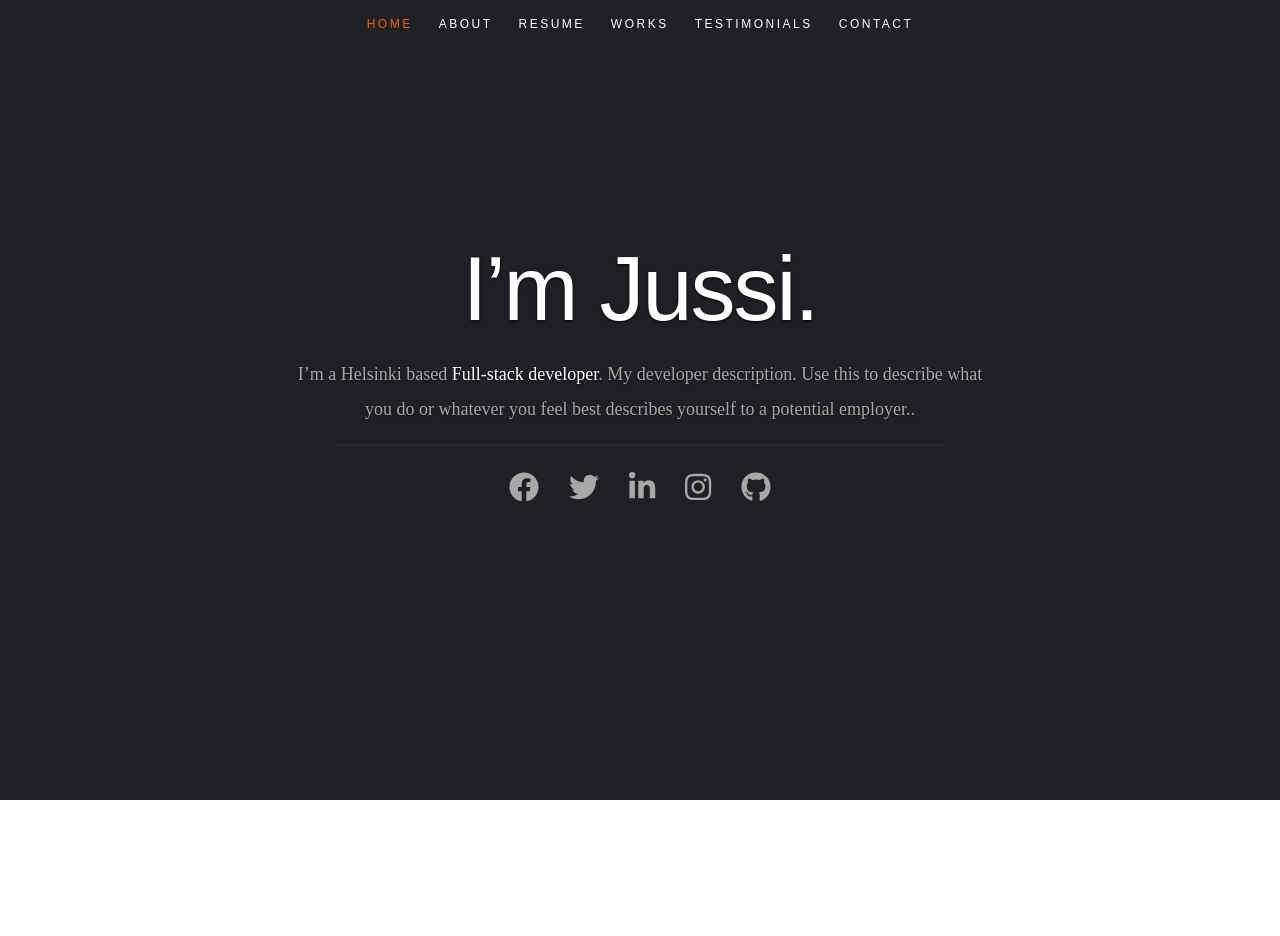
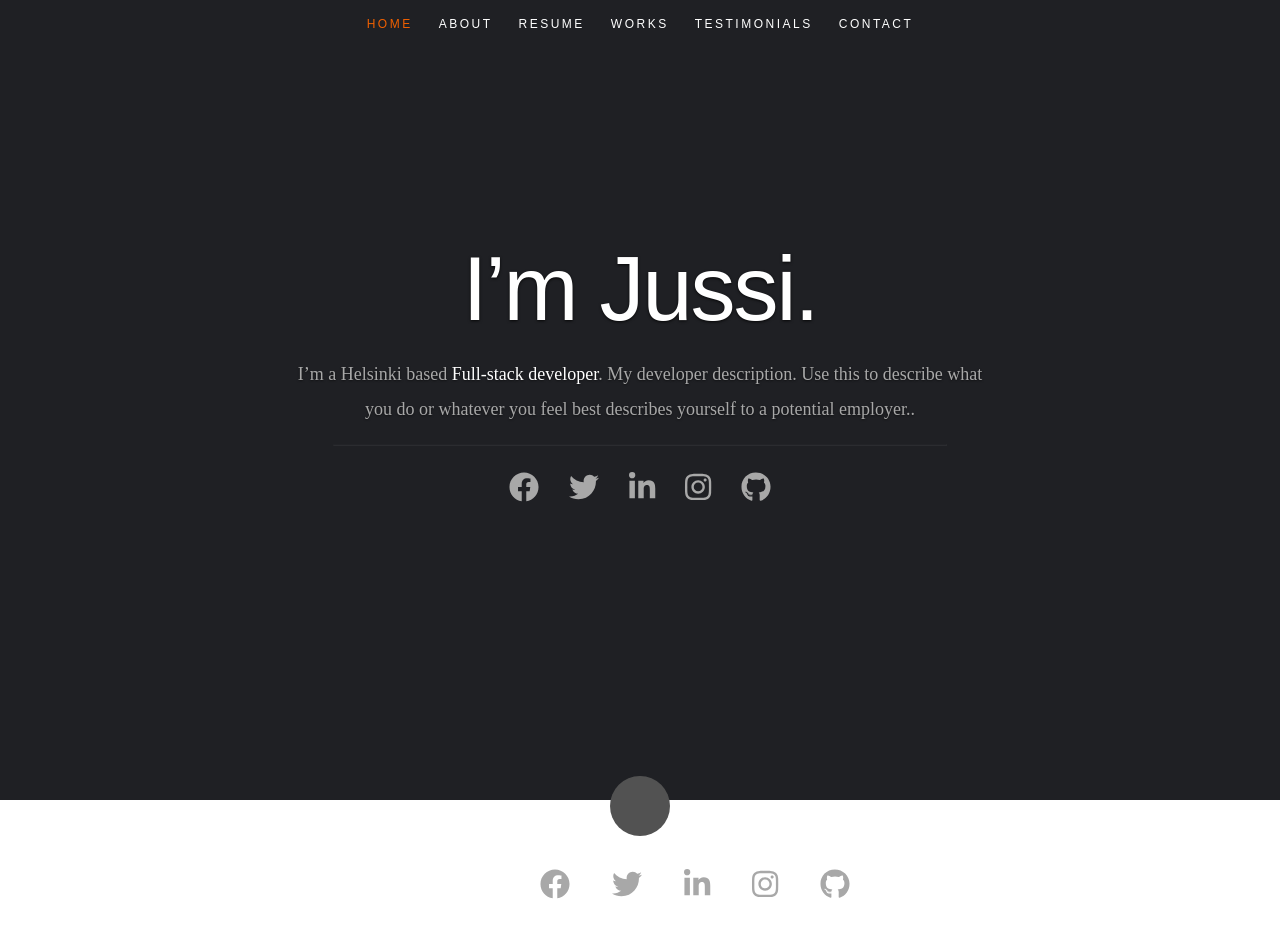
Before and after one commit to JussiLem/jussi-resume, a React (Create React App) app: page / in a window 1280 px wide. Shown: the top 936 px of the page. Before the commit the page ends 800 px from the top, so only its background shows below. Built offline with nearby package versions, Linux system fonts and the light colour scheme.

Commit message:
Added footer

```diff
--- a/src/App.tsx
+++ b/src/App.tsx
@@ -5,6 +5,7 @@ import { getUserMainData } from './mock-data'
 import { MainDataFields } from './common'
 import ErrorFallback from './components/ErrorFallback'
 import Header from './components/Header'
+import Footer from './components/Footer'
 
 const App = () => {
   const [mainData, setMainData] = useState<MainDataFields | null>(null)
@@ -23,7 +24,14 @@ const App = () => {
 
   return (
     <ErrorFallback>
-      <div className="App">{mainData && <Header user={mainData.user} />}</div>
+      <div className="App">
+        {mainData && (
+          <div>
+            <Header user={mainData.user} />
+            <Footer user={mainData.user} />
+          </div>
+        )}
+      </div>
     </ErrorFallback>
   )
 }
--- a/src/components/Banner.tsx
+++ b/src/components/Banner.tsx
@@ -1,16 +1,14 @@
 import React from 'react'
-import { FontAwesomeIcon } from '@fortawesome/react-fontawesome'
-import { SocialFields } from '../common'
+import { UserFields } from '../common'
+import SocialMedia from './SocialMedia'
 
 interface BannerProps {
-  name: string
-  city: string
-  occupation: string
-  description: string
-  socialMedias: SocialFields[]
+  user: UserFields
 }
 
-const Banner = ({ name, city, occupation, description, socialMedias }: BannerProps) => {
+const Banner = ({ user }: BannerProps) => {
+  const { occupation, description, address, name } = user
+  const { city } = address
   return (
     <div className="row banner">
       <div className="banner-text">
@@ -19,17 +17,7 @@ const Banner = ({ name, city, occupation, description, socialMedias }: BannerPro
           I&rsquo;m a {city} based <span>{occupation}</span>. {description}.
         </h3>
         <hr />
-        <ul className="social">
-          {socialMedias.map(socialMedia => {
-            return (
-              <li key={`${socialMedia.name}`}>
-                <a href={socialMedia.url} aria-label={socialMedia.name}>
-                  <FontAwesomeIcon icon={['fab', socialMedia.className]} color="#A8A8A8" />
-                </a>
-              </li>
-            )
-          })}
-        </ul>
+        <SocialMedia user={user} />
       </div>
     </div>
   )
--- /dev/null
+++ b/src/components/Footer.tsx
@@ -0,0 +1,38 @@
+import React from 'react'
+import { UserFields } from '../common'
+import SocialMedia from './SocialMedia'
+
+interface FooterDetails {
+  user: UserFields
+}
+
+const Footer = ({ user }: FooterDetails) => {
+  return (
+    <footer>
+      <div className="row">
+        <div className="twelve columns">
+          <ul className="social-links">
+            <SocialMedia user={user} />
+          </ul>
+
+          <ul className="copyright">
+            <li>&copy; Copyright 2021 Jussi Lemmetyinen</li>
+            <li>
+              Design by{' '}
+              <a title="JussiLemmetyinen" href="https://jussilemmetyinen.me">
+                JussiLemmetyinen
+              </a>
+            </li>
+          </ul>
+        </div>
+        <div id="go-top">
+          <a className="smoothscroll" title="Back to Top" href="#home">
+            <i className="icon-up-open" />
+          </a>
+        </div>
+      </div>
+    </footer>
+  )
+}
+
+export default Footer
--- a/src/components/Header.tsx
+++ b/src/components/Header.tsx
@@ -1,4 +1,4 @@
-import React, { useEffect, useState } from 'react'
+import React from 'react'
 import { library } from '@fortawesome/fontawesome-svg-core'
 import {
   fab,
@@ -7,8 +7,7 @@ import {
   faTwitter,
   faGithub,
 } from '@fortawesome/free-brands-svg-icons'
-import { SocialFields, UserFields } from '../common'
-import { getUserSocialMediaData } from '../mock-data'
+import { UserFields } from '../common'
 import Banner from './Banner'
 
 library.add(fab, faFacebook, faLinkedin, faTwitter, faGithub)
@@ -18,14 +17,6 @@ interface HeaderDetails {
 }
 
 const Header = ({ user }: HeaderDetails) => {
-  const [socialMedias, setSocialMedias] = useState<SocialFields[]>([])
-  useEffect(() => {
-    const handleStatusChange = () => {
-      getUserSocialMediaData(user.email).then(socials => setSocialMedias(socials.social))
-    }
-    handleStatusChange()
-  }, [user.email])
-
   return (
     <header id="home">
       <nav id="nav-wrap">
@@ -70,13 +61,7 @@ const Header = ({ user }: HeaderDetails) => {
         </ul>
       </nav>
 
-      <Banner
-        city={user.address.city}
-        name={user.name}
-        description={user.description}
-        occupation={user.occupation}
-        socialMedias={socialMedias}
-      />
+      <Banner user={user} />
     </header>
   )
 }
--- /dev/null
+++ b/src/components/SocialMedia.tsx
@@ -0,0 +1,33 @@
+import React, { useEffect, useState } from 'react'
+import { FontAwesomeIcon } from '@fortawesome/react-fontawesome'
+import { SocialFields, UserFields } from '../common'
+import { getUserSocialMediaData } from '../mock-data'
+
+interface SocialMediaProps {
+  user: UserFields
+}
+const SocialMedia = ({ user }: SocialMediaProps) => {
+  const [socialMedias, setSocialMedias] = useState<SocialFields[]>([])
+  useEffect(() => {
+    const handleStatusChange = () => {
+      getUserSocialMediaData(user.email).then(socials => setSocialMedias(socials.social))
+    }
+    handleStatusChange()
+  }, [user.email])
+
+  return (
+    <ul className="social">
+      {socialMedias.map(socialMedia => {
+        return (
+          <li key={`${socialMedia.name}`}>
+            <a href={socialMedia.url} aria-label={socialMedia.name}>
+              <FontAwesomeIcon icon={['fab', socialMedia.className]} color="#A8A8A8" />
+            </a>
+          </li>
+        )
+      })}
+    </ul>
+  )
+}
+
+export default SocialMedia
--- a/src/components/defaults.scss
+++ b/src/components/defaults.scss
@@ -1,3 +1,163 @@
+/*  3. Links  ------------------------------------------------------- */
+
+a, a:visited {
+  text-decoration: none;
+  outline: 0;
+  color: #11ABB0;
+
+  -webkit-transition: color .3s ease-in-out;
+  -moz-transition: color .3s ease-in-out;
+  -o-transition: color .3s ease-in-out;
+  transition: color .3s ease-in-out;
+}
+a:hover, a:focus { color: #313131; }
+p a, p a:visited { line-height: inherit; }
+
+/*  4. List  --------------------------------------------------------- */
+
+ul, ol { margin-bottom: 24px; margin-top: 12px; }
+ul { list-style: none outside; }
+ol { list-style: decimal; }
+ol, ul.square, ul.circle, ul.disc { margin-left: 30px; }
+ul.square { list-style: square outside; }
+ul.circle { list-style: circle outside; }
+ul.disc { list-style: disc outside; }
+ul ul, ul ol,
+ol ol, ol ul { margin: 6px 0 6px 30px; }
+ul ul li, ul ol li,
+ol ol li, ol ul li { margin-bottom: 6px; }
+li { line-height: 18px; margin-bottom: 12px; }
+ul.large li { }
+li p { }
+
+/*  6. Buttons  --------------------------------------------------------- */
+
+.button,
+.button:visited,
+button,
+input[type="submit"],
+input[type="reset"],
+input[type="button"] {
+  font: 16px/30px 'opensans-bold', sans-serif;
+  background: #11ABB0;
+  display: inline-block;
+  text-decoration: none;
+  letter-spacing: 0;
+  color: #fff;
+  padding: 12px 20px;
+  margin-bottom: 18px;
+  border: none;
+  cursor: pointer;
+  height: auto;
+
+  -webkit-transition: all .2s ease-in-out;
+  -moz-transition: all .2s ease-in-out;
+  -o-transition: all .2s ease-in-out;
+  -ms-transition: all .2s ease-in-out;
+  transition: all .2s ease-in-out;
+
+  -moz-border-radius: 3px;
+  -webkit-border-radius: 3px;
+  -khtml-border-radius: 3px;
+  border-radius: 3px;
+}
+
+.button:hover,
+button:hover,
+input[type="submit"]:hover,
+input[type="reset"]:hover,
+input[type="button"]:hover {
+  background: #3d4145;
+  color: #fff;
+}
+
+.button:active,
+button:active,
+input[type="submit"]:active,
+input[type="reset"]:active,
+input[type="button"]:active {
+  background: #3d4145;
+  color: #fff;
+}
+
+.button.full-width,
+button.full-width,
+input[type="submit"].full-width,
+input[type="reset"].full-width,
+input[type="button"].full-width {
+  width: 100%;
+  padding-left: 0 !important;
+  padding-right: 0 !important;
+  text-align: center;
+}
+
+/* Fix for odd Mozilla border & padding issues */
+button::-moz-focus-inner,
+input::-moz-focus-inner {
+  border: 0;
+  padding: 0;
+}
+
+/*  7. Forms  --------------------------------------------------------- */
+
+form { margin-bottom: 24px; }
+fieldset { margin-bottom: 24px; }
+
+input[type="text"],
+input[type="password"],
+input[type="email"],
+textarea,
+select {
+  display: block;
+  padding: 18px 15px;
+  margin: 0 0 24px 0;
+  border: 0;
+  outline: none;
+  vertical-align: middle;
+  min-width: 225px;
+  max-width: 100%;
+  font-size: 15px;
+  line-height: 24px;
+  color: #647373;
+  background: #D3D9D9;
+
+}
+
+/* select { padding: 0;
+   width: 220px;
+   } */
+
+input[type="text"]:focus,
+input[type="password"]:focus,
+input[type="email"]:focus,
+textarea:focus {
+  color: #B3B7BC;
+  background-color: #3d4145;
+}
+
+textarea { min-height: 220px; }
+
+label,
+legend {
+  font: 16px/24px 'opensans-bold', sans-serif;
+  margin: 12px 0;
+  color: #3d4145;
+  display: block;
+}
+label span,
+legend span {
+  color: #8B9798;
+  font: 14px/24px 'opensans-regular', sans-serif;
+}
+
+input[type="checkbox"],
+input[type="radio"] {
+  font-size: 15px;
+  color: #737373;
+}
+
+input[type="checkbox"] { display: inline; }
+
 /* default
 --------------------------------------------------------------- */
 .row {
--- a/src/components/layout.scss
+++ b/src/components/layout.scss
@@ -148,3 +148,87 @@ ul#nav li a {
 
 ul#nav li a:active { background-color: transparent !important; }
 ul#nav li.current a { color: #F06000; }
+
+/* ------------------------------------------------------------------ */
+/* i. Footer
+/* ------------------------------------------------------------------ */
+
+footer {
+  padding-top: 48px;
+  margin-bottom: 48px;
+  color: #303030;
+  font-size: 14px;
+  text-align: center;
+  position: relative;
+}
+
+footer a, footer a:visited { color: #525252; }
+footer a:hover, footer a:focus { color: #fff; }
+
+/* copyright */
+footer .copyright {
+  margin: 0;
+  padding: 0;
+}
+footer .copyright li {
+  display: inline-block;
+  margin: 0;
+  padding: 0;
+  line-height: 24px;
+}
+.ie footer .copyright li {
+  display: inline;
+}
+footer .copyright li:before {
+  content: "\2022";
+  padding-left: 10px;
+  padding-right: 10px;
+  color: #095153;
+}
+footer .copyright  li:first-child:before {
+  display: none;
+}
+
+/* social links */
+footer .social-links {
+  margin: 18px 0 30px 0;
+  padding: 0;
+  font-size: 30px;
+}
+footer .social-links li {
+  display: inline-block;
+  margin: 0;
+  padding: 0;
+  margin-left: 42px;
+  color: #F06000;
+}
+
+footer .social-links li:first-child { margin-left: 0; }
+
+/* Go To Top Button */
+#go-top {
+  position: absolute;
+  top: -24px;
+  left: 50%;
+  margin-left: -30px;
+}
+#go-top a {
+  text-decoration: none;
+  border: 0 none;
+  display: block;
+  width: 60px;
+  height: 60px;
+  background-color: #525252;
+
+  -webkit-transition: all 0.2s ease-in-out;
+  -moz-transition: all 0.2s ease-in-out;
+  -o-transition: all 0.2s ease-in-out;
+  -ms-transition: all 0.2s ease-in-out;
+  transition: all 0.2s ease-in-out;
+
+  color: #fff;
+  font-size: 21px;
+  line-height: 60px;
+  border-radius: 100%;
+}
+#go-top a:hover { background-color: #0F9095; }
```
